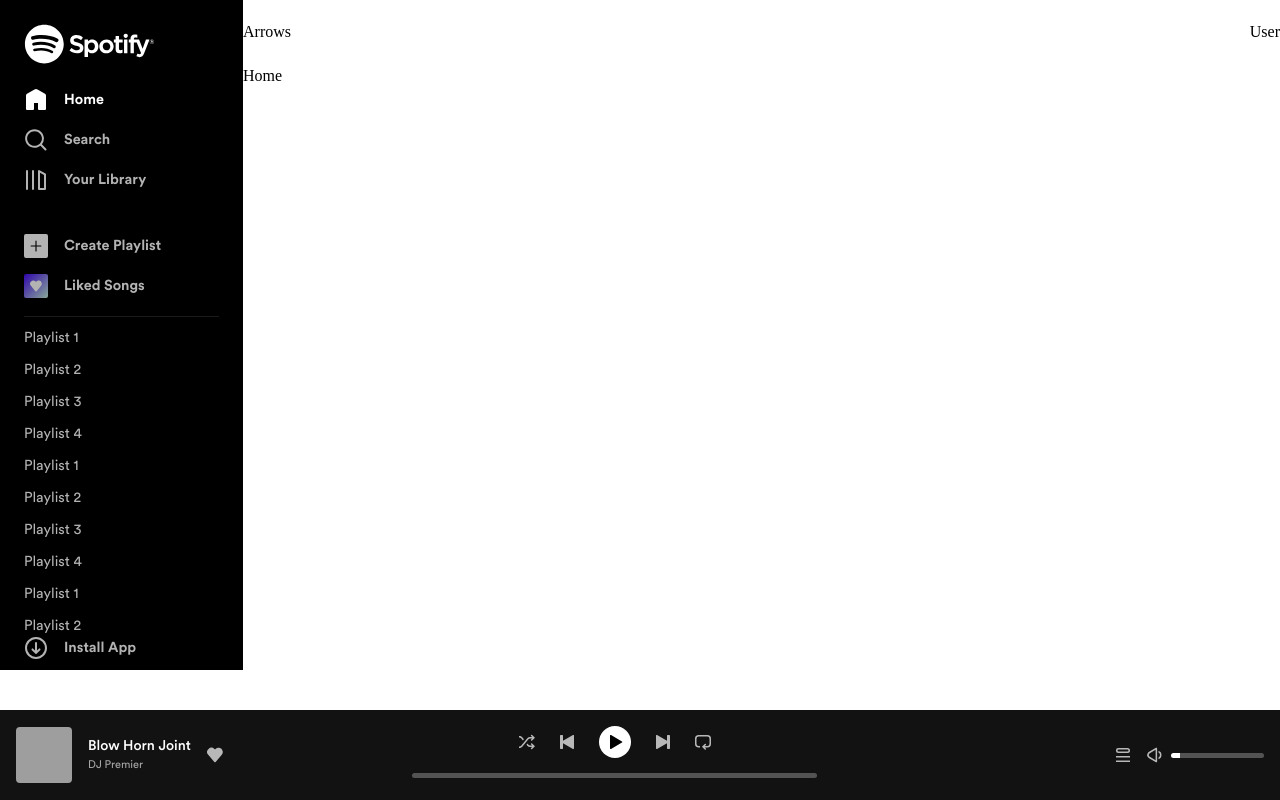
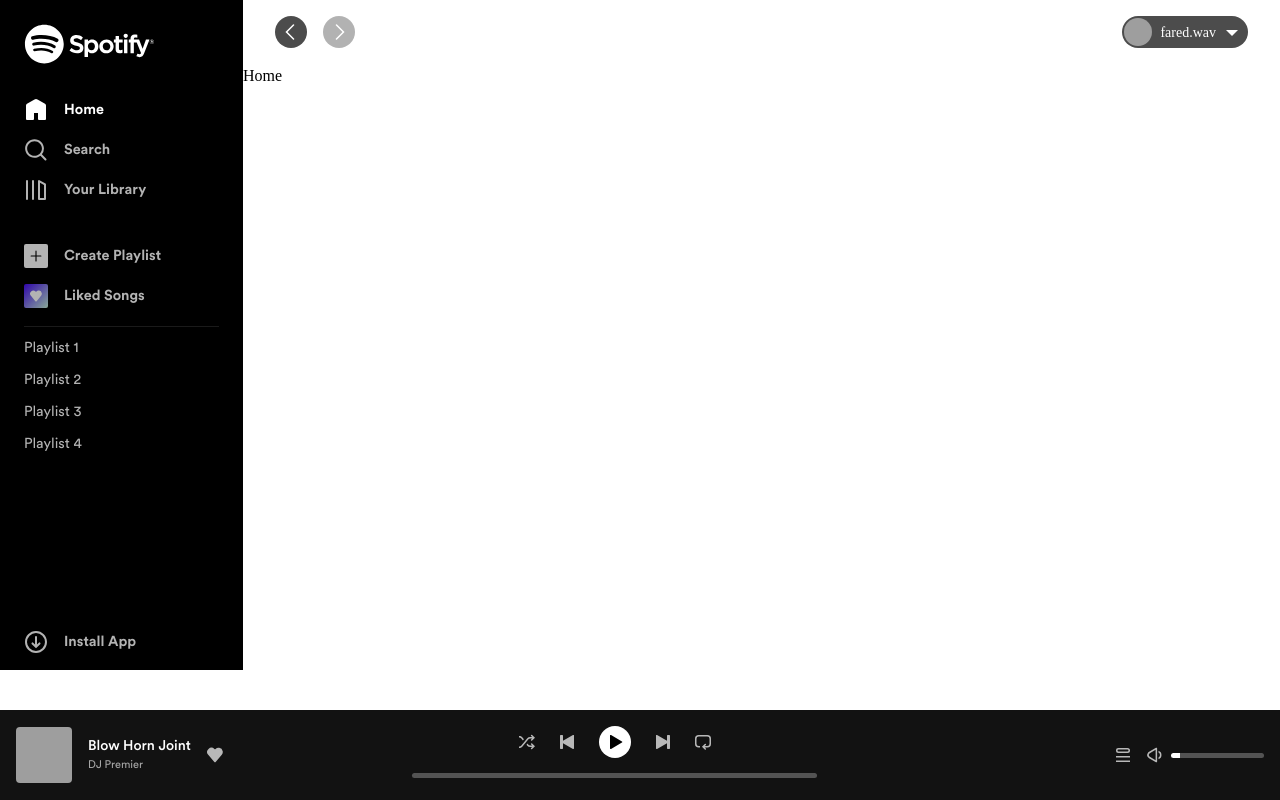
Before and after one commit to faridasad/spotifire-ui, a React (Vite) app: page / in a window 1280 px wide. Built offline with nearby package versions, Linux system fonts and the light colour scheme; grey boxes are pictures that could not be loaded.

Commit message:
Add Top Bar icons

```diff
--- a/src/components/Icons.tsx
+++ b/src/components/Icons.tsx
@@ -2,6 +2,11 @@
 
 type CustomIconProps = {
   size: number;
+};
+
+type IconProps = {
+  name: string;
+  size?: number;
 };
 
 const LogoIcon = ({ size }: CustomIconProps) => {
@@ -244,6 +249,54 @@
   );
 };
 
+const NavigationPrevIcon = ({ size }: CustomIconProps) => {
+  return (
+    <svg
+      role="img"
+      height={size}
+      width={size}
+      aria-hidden="true"
+      viewBox="0 0 16 16"
+      data-encore-id="icon"
+      fill="currentColor"
+    >
+      <path d="M11.03.47a.75.75 0 0 1 0 1.06L4.56 8l6.47 6.47a.75.75 0 1 1-1.06 1.06L2.44 8 9.97.47a.75.75 0 0 1 1.06 0z"></path>
+    </svg>
+  );
+};
+
+const NavigationNextIcon = ({ size }: CustomIconProps) => {
+  return (
+    <svg
+      role="img"
+      height={size}
+      width={size}
+      aria-hidden="true"
+      viewBox="0 0 16 16"
+      data-encore-id="icon"
+      fill="currentColor"
+    >
+      <path d="M4.97.47a.75.75 0 0 0 0 1.06L11.44 8l-6.47 6.47a.75.75 0 1 0 1.06 1.06L13.56 8 6.03.47a.75.75 0 0 0-1.06 0z"></path>
+    </svg>
+  );
+};
+
+const DropDownIcon = ({ size }: CustomIconProps) => {
+  return (
+    <svg
+      role="img"
+      height={size}
+      width={size}
+      aria-hidden="true"
+      viewBox="0 0 16 16"
+      data-encore-id="icon"
+      fill="currentColor"
+    >
+      <path d="m14 6-6 6-6-6h12z"></path>
+    </svg>
+  );
+};
+
 const icons: Record<string, FunctionComponent<CustomIconProps>> = {
   home: HomeIcon,
   logo: LogoIcon,
@@ -260,11 +313,9 @@
   repeat: RepeatIcon,
   queue: QueueIcon,
   volume: VolumeIcon,
-};
-
-type IconProps = {
-  name: string;
-  size?: number;
+  navigationPrev: NavigationPrevIcon,
+  navigationNext: NavigationNextIcon,
+  dropDown: DropDownIcon,
 };
 
 const Icon = ({ name, size = 24 }: IconProps) => {
--- a/src/components/Navbar/index.tsx
+++ b/src/components/Navbar/index.tsx
@@ -65,30 +65,7 @@
             <li>
               <span>Playlist 4</span>
             </li>
-            <li>
-              <span>Playlist 1</span>
-            </li>
-            <li>
-              <span>Playlist 2</span>
-            </li>
-            <li>
-              <span>Playlist 3</span>
-            </li>
-            <li>
-              <span>Playlist 4</span>
-            </li>
-            <li>
-              <span>Playlist 1</span>
-            </li>
-            <li>
-              <span>Playlist 2</span>
-            </li>
-            <li>
-              <span>Playlist 3</span>
-            </li>
-            <li>
-              <span>Playlist 4</span>
-            </li>
+
           </ul>
         </div>
       </div>
--- a/src/components/Topbar/index.tsx
+++ b/src/components/Topbar/index.tsx
@@ -1,12 +1,24 @@
-import './topbar.scss'
+import Icon from "../Icons";
+import "./topbar.scss";
 
 function Topbar() {
   return (
     <header>
-      <div className="left">Arrows</div>
-      <div className="right">User</div>
+      <div className="navigation-arrows">
+        <button name="Go Prev">
+          <Icon name="navigationPrev" size={16} />
+        </button>
+        <button name="Go Forward" disabled>
+          <Icon name="navigationNext" size={16} />
+        </button>
+      </div>
+      <button className="user-profile">
+        <img src="https://i.scdn.co/image/ab6775700000ee859e36edc9c5e37682327654e2" />
+        <span>fared.wav</span>
+        <Icon name="dropDown" size={16} />
+      </button>
     </header>
-  )
+  );
 }
 
-export default Topbar
+export default Topbar;
--- a/src/components/Topbar/topbar.scss
+++ b/src/components/Topbar/topbar.scss
@@ -1,6 +1,69 @@
+@import '../../styles/variables.scss';
+
 header {
     height: 64px;
     display: flex;
     align-items: center;
     justify-content: space-between;
+    padding: 16px 32px;
+
+    .navigation-arrows{
+        display: flex;
+        align-items: center;
+        gap: 16px;
+
+        button {
+            width: 32px;
+            height: 32px;
+            border: none;
+            border-radius: 50%;
+            display: flex;
+            align-items: center;
+            justify-content: center;
+            background-color: rgba(0,0,0,.7);
+            color: #fff;
+
+
+            &:disabled {
+                background-color: rgba(0,0,0,.3);
+                cursor: not-allowed;
+            }
+        }
+    }
+
+    .user-profile {
+        height: 32px;
+        border: none;
+        display: flex;
+        align-items: center;
+        justify-content: space-between;
+        gap: 8px;
+        border-radius: 23px;
+        padding: 2px;
+        background-color: rgba(0,0,0,.7);
+
+        color: #fff;
+        cursor: pointer;
+
+        img {
+            width: 28px;
+            height: 28px;
+            object-fit: cover;
+            object-position: center center;
+            border-radius: 50%;
+        }
+
+        svg {
+            margin-right: 6px;
+        }
+
+        span {
+            font-size: 14px;
+            font-weight: 500;
+        }
+
+        &:hover {
+            background-color: #282828;
+        }
+    }
 }
```
